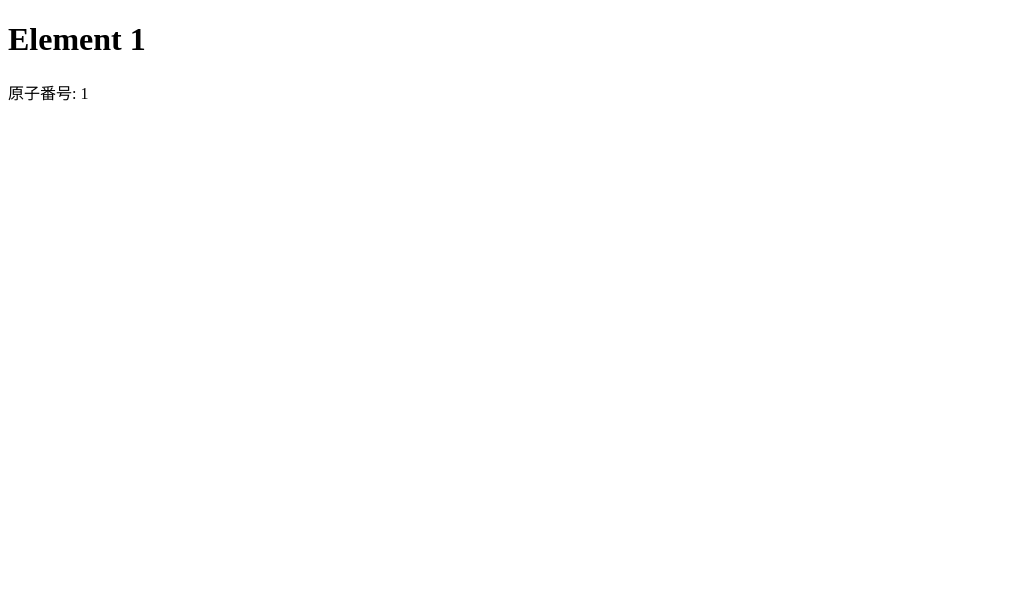
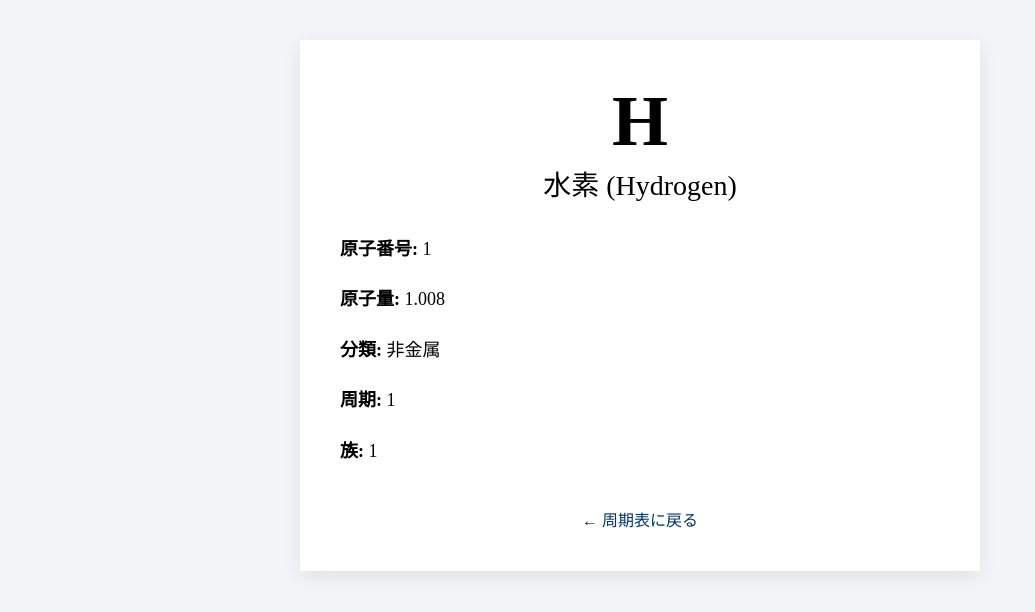
Before and after one commit to xiangliuxiaotian0-commits/periodic-table, a plain HTML site: page element-1.html in a window 1280 px wide. Shown: the whole page, without its empty margins (0-1035 px from the left). Drawn offline with Linux system fonts and the light colour scheme.

Commit message:
Update element-1.html

```diff
--- a/element-1.html
+++ b/element-1.html
@@ -2,10 +2,73 @@
 <html lang="ja">
 <head>
 <meta charset="UTF-8">
-<title>Element 1</title>
+<title>水素 | Periodic Table</title>
+
+<style>
+body {
+  font-family: "Times New Roman", serif;
+  background-color: #f2f4f8;
+  margin: 0;
+  padding: 40px;
+}
+
+.container {
+  max-width: 600px;
+  margin: auto;
+  background: white;
+  padding: 40px;
+  box-shadow: 0 6px 20px rgba(0,0,0,0.08);
+}
+
+.symbol {
+  font-size: 72px;
+  font-weight: bold;
+  text-align: center;
+}
+
+.name {
+  text-align: center;
+  font-size: 28px;
+  margin-bottom: 30px;
+}
+
+.data {
+  font-size: 18px;
+  line-height: 1.8;
+}
+
+.back {
+  margin-top: 40px;
+  text-align: center;
+}
+a {
+  text-decoration: none;
+  color: #003366;
+}
+a:hover {
+  text-decoration: underline;
+}
+</style>
 </head>
+
 <body>
-<h1>Element 1</h1>
-<p>原子番号: 1</p>
+
+<div class="container">
+  <div class="symbol">H</div>
+  <div class="name">水素 (Hydrogen)</div>
+
+  <div class="data">
+    <p><strong>原子番号:</strong> 1</p>
+    <p><strong>原子量:</strong> 1.008</p>
+    <p><strong>分類:</strong> 非金属</p>
+    <p><strong>周期:</strong> 1</p>
+    <p><strong>族:</strong> 1</p>
+  </div>
+
+  <div class="back">
+    <a href="index.html">← 周期表に戻る</a>
+  </div>
+</div>
+
 </body>
 </html>
```
